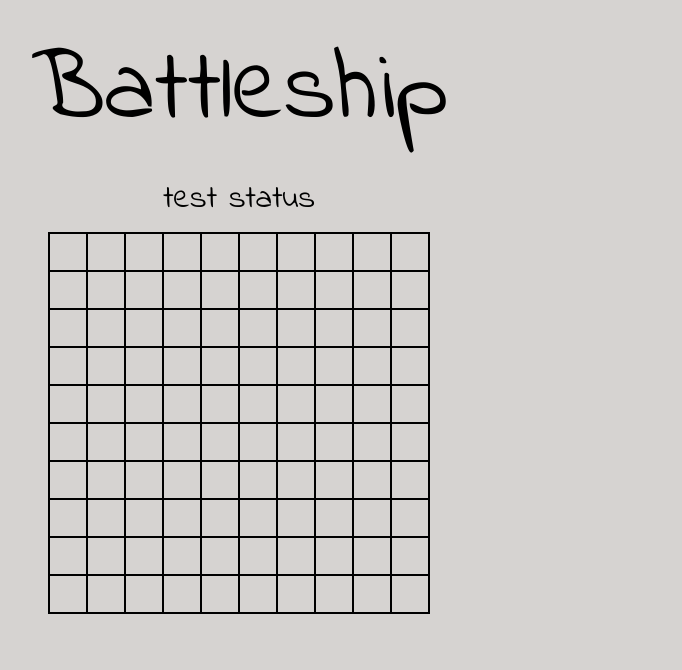
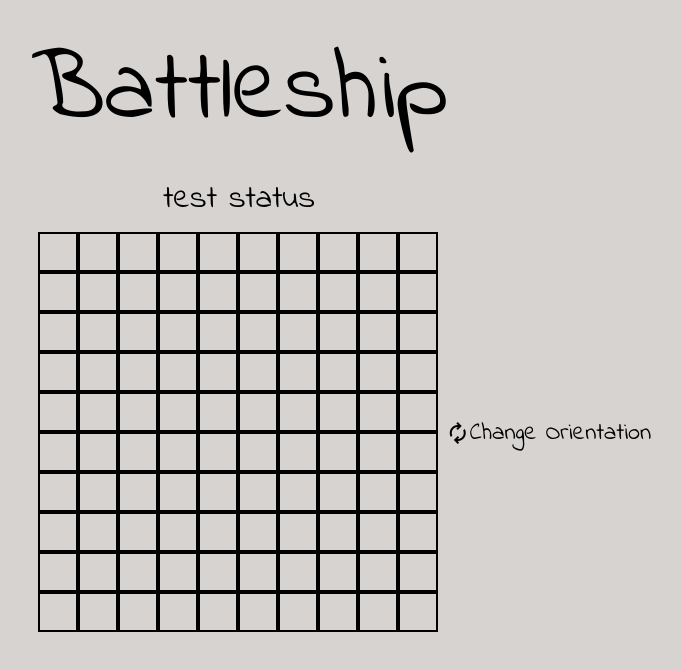
Before and after one commit to pl3lee/Battleship, a React (Create React App) app: page / in a window 1280 px wide. Shown: the top 670 px of the page, without its empty margins (401-1083 px from the left). Built offline with nearby package versions, Linux system fonts and the light colour scheme.

Commit message:
finalized ui

```diff
--- a/public/index.html
+++ b/public/index.html
@@ -8,6 +8,8 @@
       user's mobile device or desktop. See https://developers.google.com/web/fundamentals/web-app-manifest/
     -->
     <link rel="manifest" href="%PUBLIC_URL%/manifest.json" />
+    <link rel="stylesheet"
+      href="https://fonts.googleapis.com/css2?family=Material+Symbols+Outlined:opsz,wght,FILL,GRAD@20..48,100..700,0..1,-50..200" />
     <!--
       Notice the use of %PUBLIC_URL% in the tags above.
       It will be replaced with the URL of the `public` folder during the build.
--- a/src/components/ui/Game.js
+++ b/src/components/ui/Game.js
@@ -8,7 +8,7 @@ const Game = () => {
     <div className="game">
       <Header />
       <Status status="test status" />
-      <PlayArea setup="test setup" />
+      <PlayArea setup={true} />
     </div>
   );
 };
--- a/src/components/ui/PlayArea.js
+++ b/src/components/ui/PlayArea.js
@@ -2,8 +2,12 @@ import './styles/PlayArea.css';
 import Board from './Board';
 const PlayArea = (props) => {
   let mainArea = props.setup ? (
-    <div className="boards">
+    <div className="setup">
       <Board />
+      <div className="change-orientation">
+        <span class="material-symbols-outlined">autorenew</span> Change
+        Orientation
+      </div>
     </div>
   ) : (
     <div className="boards">
--- a/src/components/ui/styles/Board.css
+++ b/src/components/ui/styles/Board.css
@@ -1,5 +1,11 @@
 .board {
   display: grid;
-  grid-template-columns: repeat(10, 1fr);
-  grid-template-rows: repeat(10, 1fr);
+  grid-template-columns: repeat(10, 40px);
+  grid-template-rows: repeat(10, 40px);
+  gap: 0px;
+  justify-content: center;
 }
+
+.setup > .board {
+  grid-column: 2 / 3;
+}
--- a/src/components/ui/styles/PlayArea.css
+++ b/src/components/ui/styles/PlayArea.css
@@ -1,5 +1,18 @@
-.play-area {
+
+.boards {
   display: flex;
   justify-content: center;
   gap: 10vw;
 }
+.setup {
+  display: grid;
+  grid-template-columns: 1fr 1fr 1fr;
+
+}
+.change-orientation {
+  display: flex;
+  align-items: center;
+  font-size: x-large;
+  justify-content: flex-start;
+  grid-column: 3 / 4;
+}
```
Also changed, not shown: src/components/classes/position.js (renamed from src/components/ui/position.js), src/components/classes/ship.js (renamed from src/components/ui/ship.js), src/components/reducers/gameboard.js (added), src/components/reducers/index.js (added).
